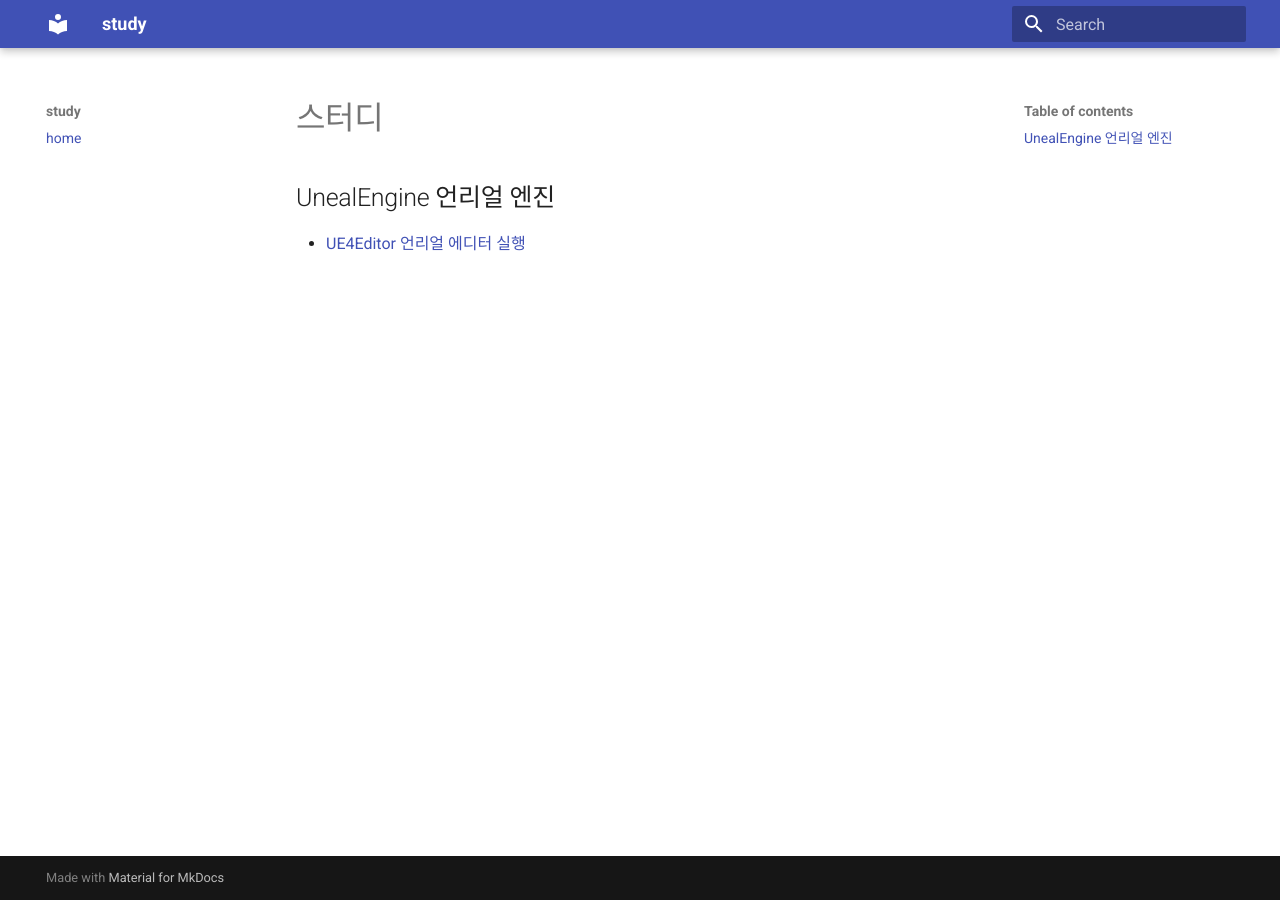
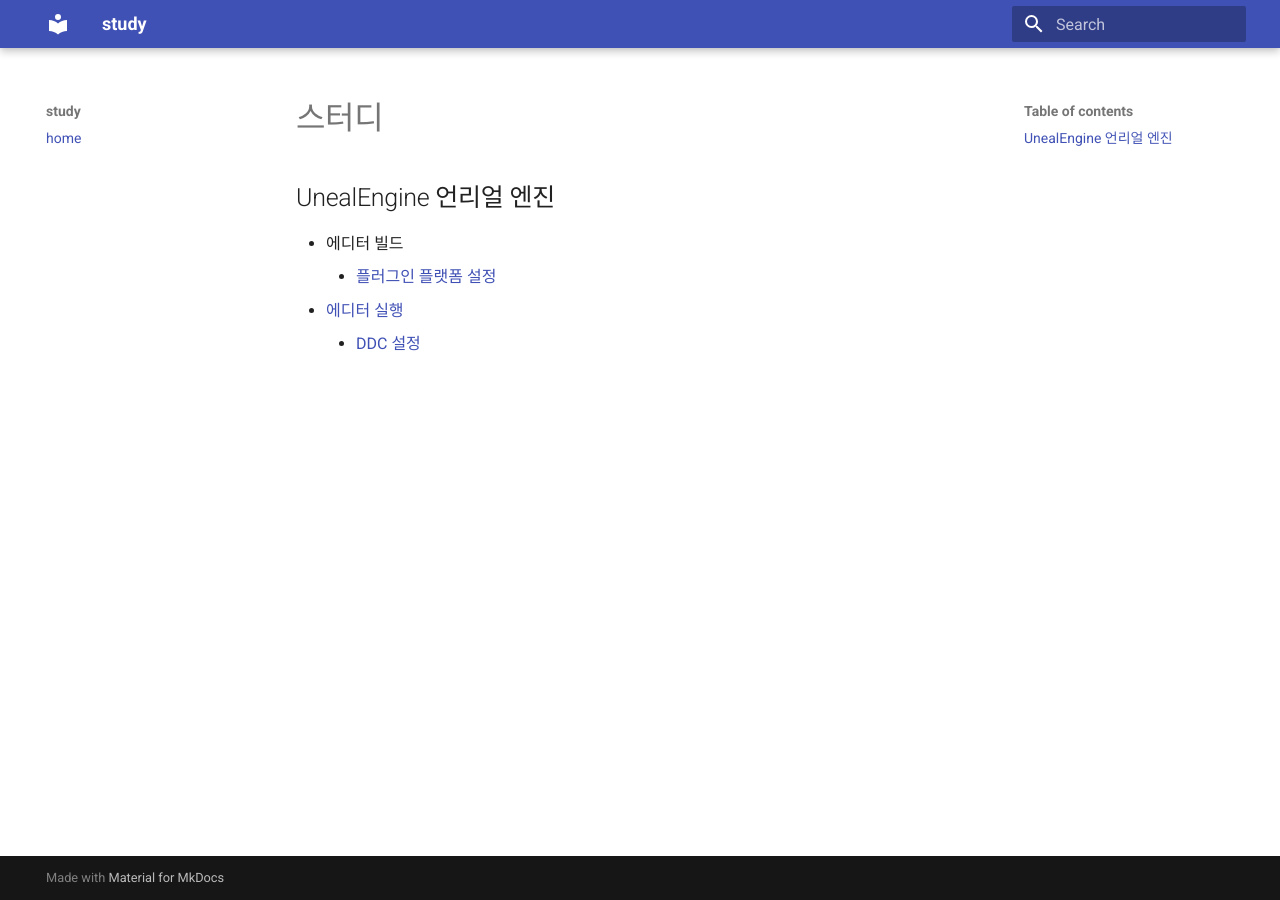
Before and after one commit to myevan/study, an MkDocs documentation site: the page built from docs/index.md, in a window 1280 px wide. Built offline with MkDocs 1.6.1 and Material for MkDocs 9.7.7, drawn with Linux system fonts in a browser that asks for light colours; old or Windows-style settings are respelled for this version of MkDocs.

Commit message:
언리얼 엔진 플랫폼 설정 및 DDC 설정 링크

```diff
--- a/docs/index.md
+++ b/docs/index.md
@@ -2,4 +2,7 @@
 
 ## UnealEngine 언리얼 엔진
 
-* [UE4Editor 언리얼 에디터 실행](ue4_editor_run.md)
+* 에디터 빌드
+    * [플러그인 플랫폼 설정](ue4_plugin_platform.md)
+* [에디터 실행](ue4_editor_run.md)
+    * [DDC 설정](ue4_config_ddc.md)
```
